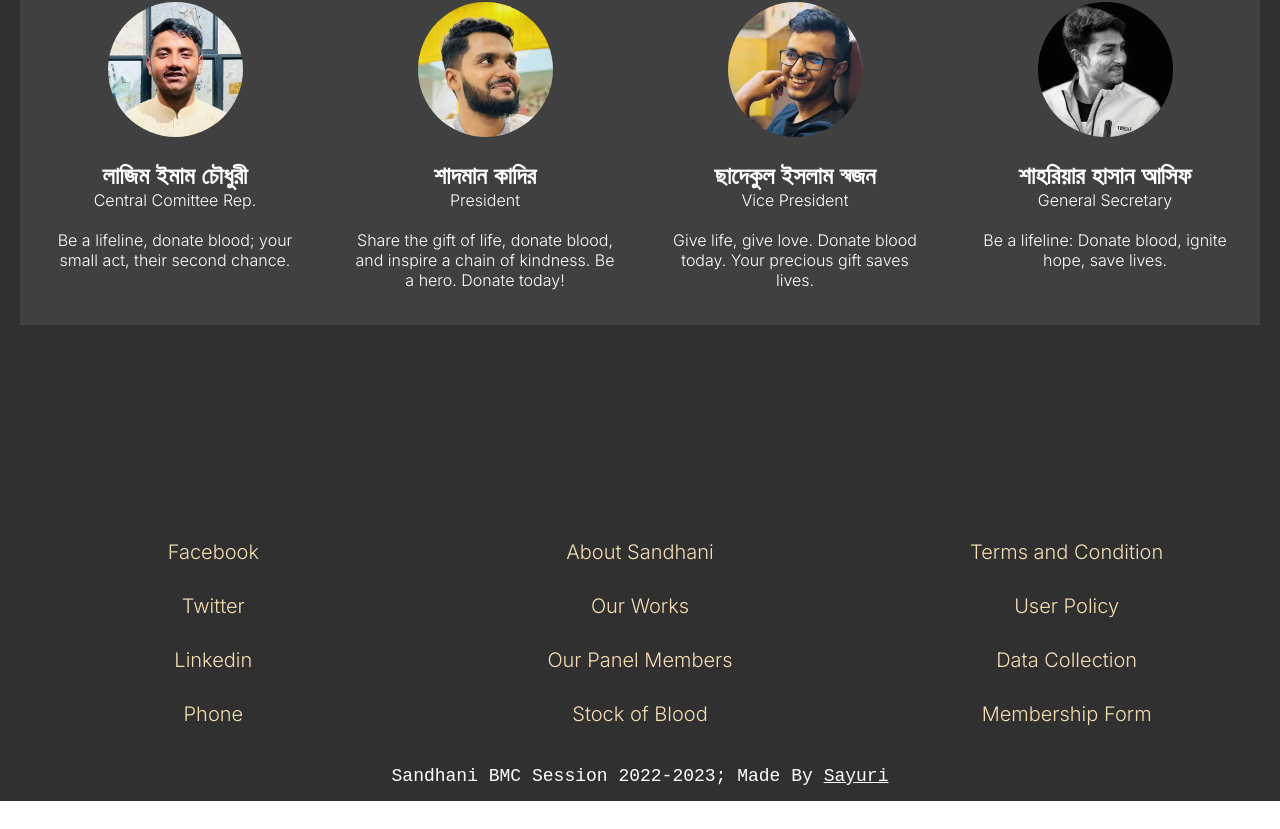
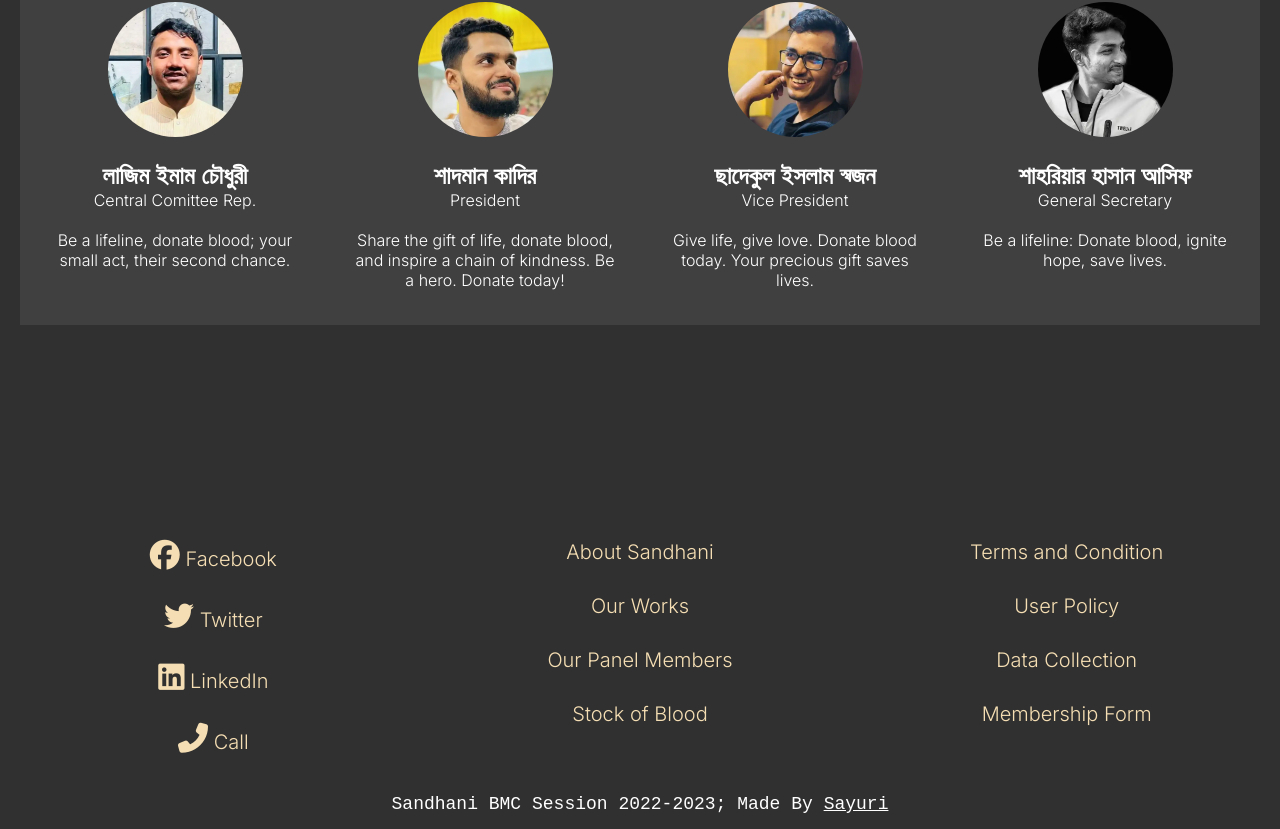
Before and after one commit to moyshik7/sbmcu, a Next.js app: page / in a window 1280 px wide. Shown: the part 1438-2267 px from the top of the page. Before the commit the page ends 2239 px from the top, so only its background shows below. Built offline with nearby package versions, Linux system fonts and the light colour scheme; a web font is replaced by a local one.

Commit message:
Added Logos

```diff
--- a/components/footer.tsx
+++ b/components/footer.tsx
@@ -1,28 +1,30 @@
 import styles from '@/styles/footer.module.css'
 import Link from "next/link";
+import Script from 'next/script';
 
 const FooterItem = () => {
     return (<div>
+    <Script src="https://kit.fontawesome.com/e8cf12cfb9.js" crossOrigin="anonymous" />
     <div className={styles.footer}>
         <div className={styles.sub}>
             <ul>
                 <li>
-                    <Link href="https://www.facebook.com/profile.php?id=100081879352166">Facebook</Link>
+                    <Link href="https://www.facebook.com/profile.php?id=100081879352166"><i className='fab fa-facebook' /> Facebook</Link>
                 </li>
             </ul>
             <ul>
                 <li>
-                    <Link href="https://twitter.com/s_bmcu">Twitter</Link>
+                    <Link href="https://twitter.com/s_bmcu"><i className='fab fa-twitter' /> Twitter</Link>
                 </li>
             </ul>
             <ul>
                 <li>
-                    <Link href="https://bd.linkedin.com/company/sandhani-bangladesh-medical-college-unit">Linkedin</Link>
+                    <Link href="https://bd.linkedin.com/company/sandhani-bangladesh-medical-college-unit"><i className='fab fa-linkedin' /> LinkedIn</Link>
                 </li>
             </ul>
             <ul>
                 <li>
-                    <Link href="tel:+8801716858723">Phone</Link>
+                    <Link href="tel:+8801716858723"><i className='fas fa-phone-alt' /> Call</Link>
                 </li>
             </ul>
         </div>
--- a/components/navbar.jsx
+++ b/components/navbar.jsx
@@ -26,7 +26,7 @@ const Navbar = () => {
     const [activeIdx, setActiveIdx] = useState(-1);
 
     return (<div>
-        <Script src="https://kit.fontawesome.com/e8cf12cfb9.js" crossorigin="anonymous" />
+        <Script src="https://kit.fontawesome.com/e8cf12cfb9.js" crossOrigin="anonymous" />
         <header>
             <div className={styles.nav}>
                 <Link href={"/"}>
--- a/styles/footer.module.css
+++ b/styles/footer.module.css
@@ -25,6 +25,9 @@
     text-decoration: none;
     font-size: 20px;
     color: wheat;
+}
+.footer .sub ul a i {
+    font-size: 30px;
 }
 .footer .sub ul li {
     padding-top: 15px;
```
